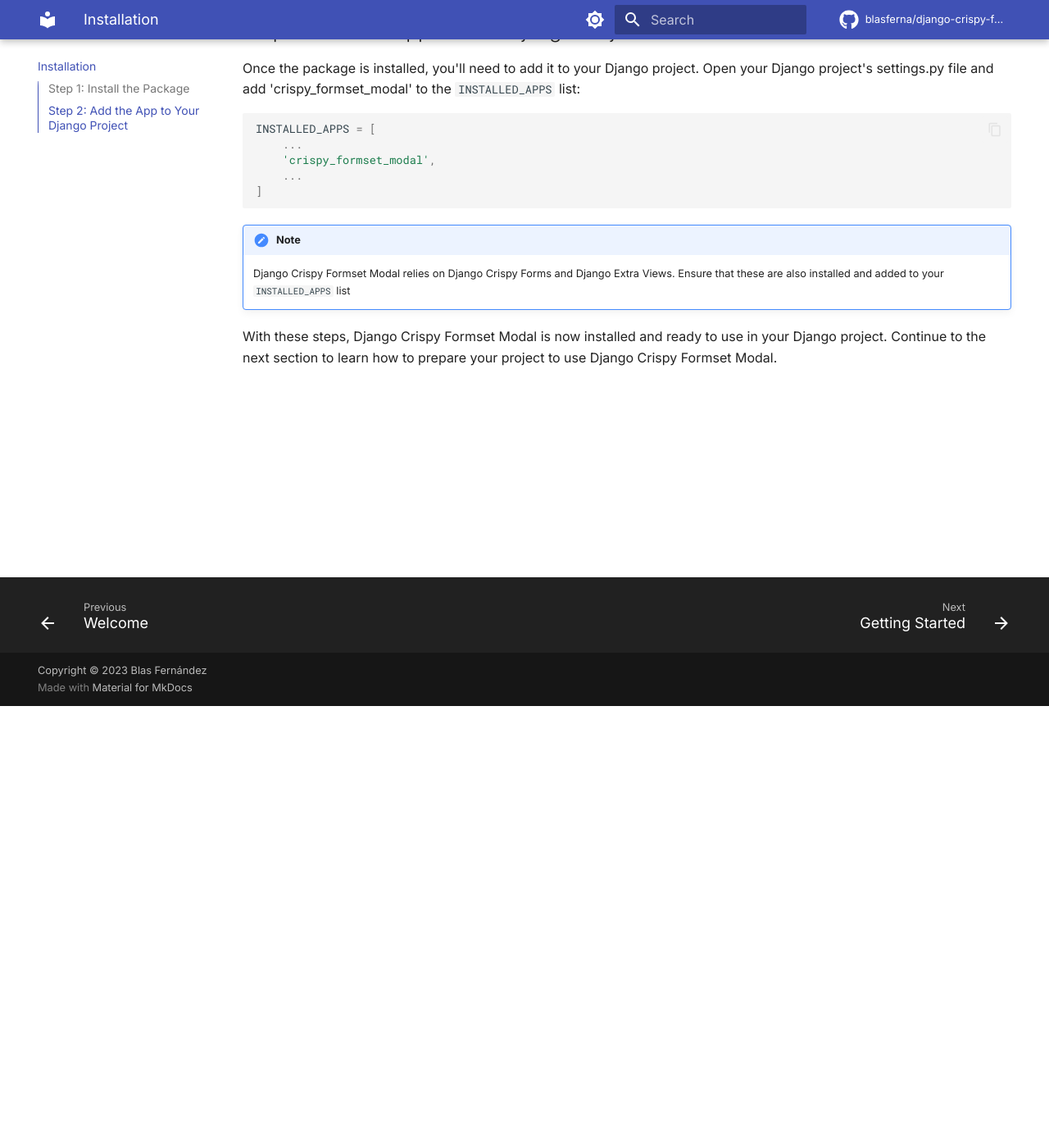
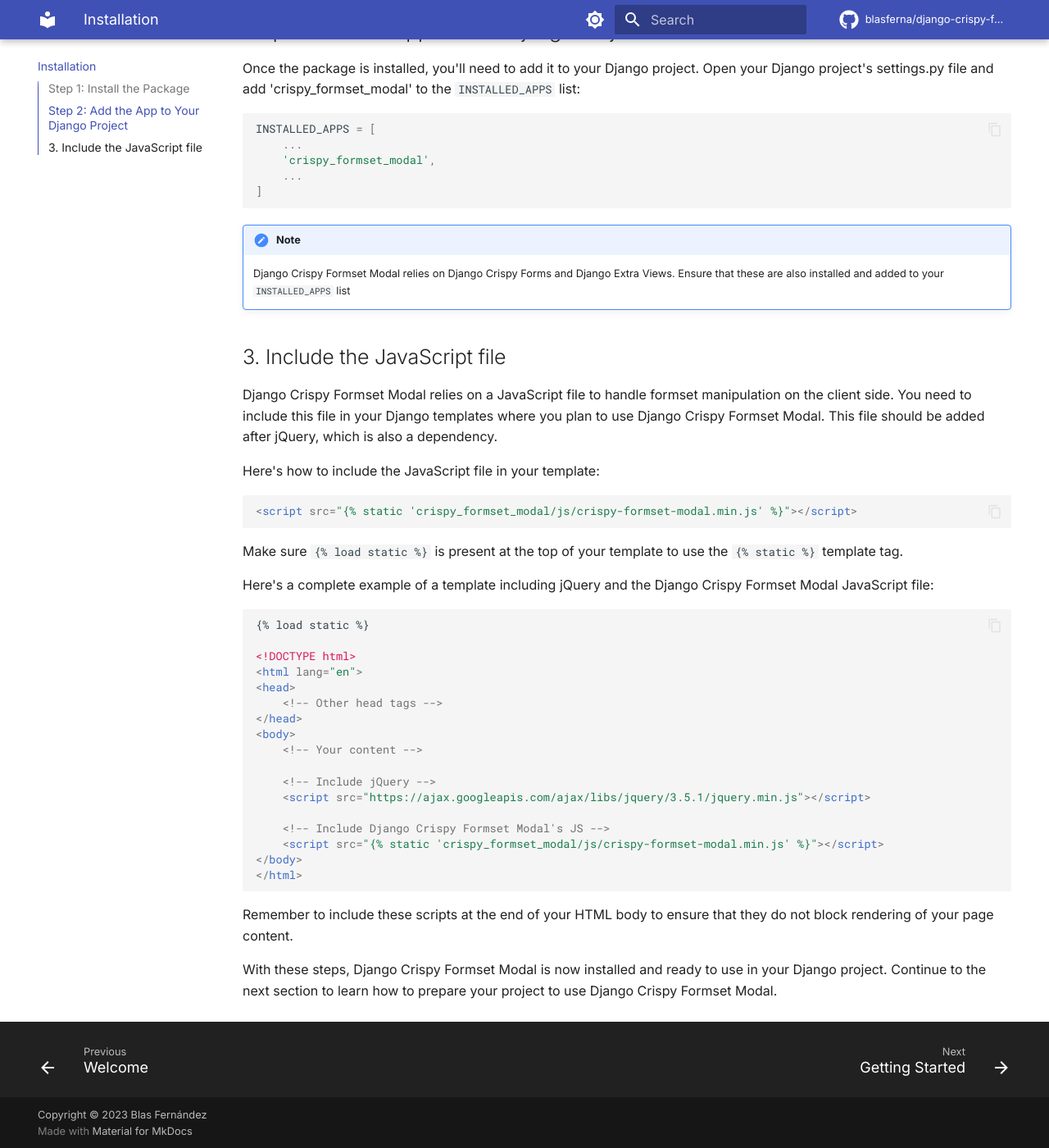
Before and after one commit to blasferna/django-crispy-formset-modal, an MkDocs documentation site: the page built from docs/installation.md, in a window 1280 px wide and 1400 px high, scrolled down 539 px. Shown: the whole window at 82% size. Built offline with MkDocs 1.6.1 and Material for MkDocs 9.7.7, drawn with Linux system fonts in a browser that asks for light colours; comment, search, counter and statistics services are not loaded.

Commit message:
docs: add instructions to include JS file in installation section

````diff
--- a/docs/installation.md
+++ b/docs/installation.md
@@ -29,4 +29,41 @@ INSTALLED_APPS = [
     Django Crispy Formset Modal relies on Django Crispy Forms and Django Extra Views. Ensure that these are also installed and added to your `INSTALLED_APPS` list
 
 
+## 3. Include the JavaScript file
+
+Django Crispy Formset Modal relies on a JavaScript file to handle formset manipulation on the client side. You need to include this file in your Django templates where you plan to use Django Crispy Formset Modal. This file should be added after jQuery, which is also a dependency.
+
+Here's how to include the JavaScript file in your template:
+
+
+```html
+<script src="{% static 'crispy_formset_modal/js/crispy-formset-modal.min.js' %}"></script>
+```
+
+Make sure `{% load static %}` is present at the top of your template to use the `{% static %}` template tag.
+
+Here's a complete example of a template including jQuery and the Django Crispy Formset Modal JavaScript file:
+
+```html
+{% load static %}
+
+<!DOCTYPE html>
+<html lang="en">
+<head>
+    <!-- Other head tags -->
+</head>
+<body>
+    <!-- Your content -->
+
+    <!-- Include jQuery -->
+    <script src="https://ajax.googleapis.com/ajax/libs/jquery/3.5.1/jquery.min.js"></script>
+
+    <!-- Include Django Crispy Formset Modal's JS -->
+    <script src="{% static 'crispy_formset_modal/js/crispy-formset-modal.min.js' %}"></script>
+</body>
+</html>
+```
+
+Remember to include these scripts at the end of your HTML body to ensure that they do not block rendering of your page content.
+
 With these steps, Django Crispy Formset Modal is now installed and ready to use in your Django project. Continue to the next section to learn how to prepare your project to use Django Crispy Formset Modal.
````
